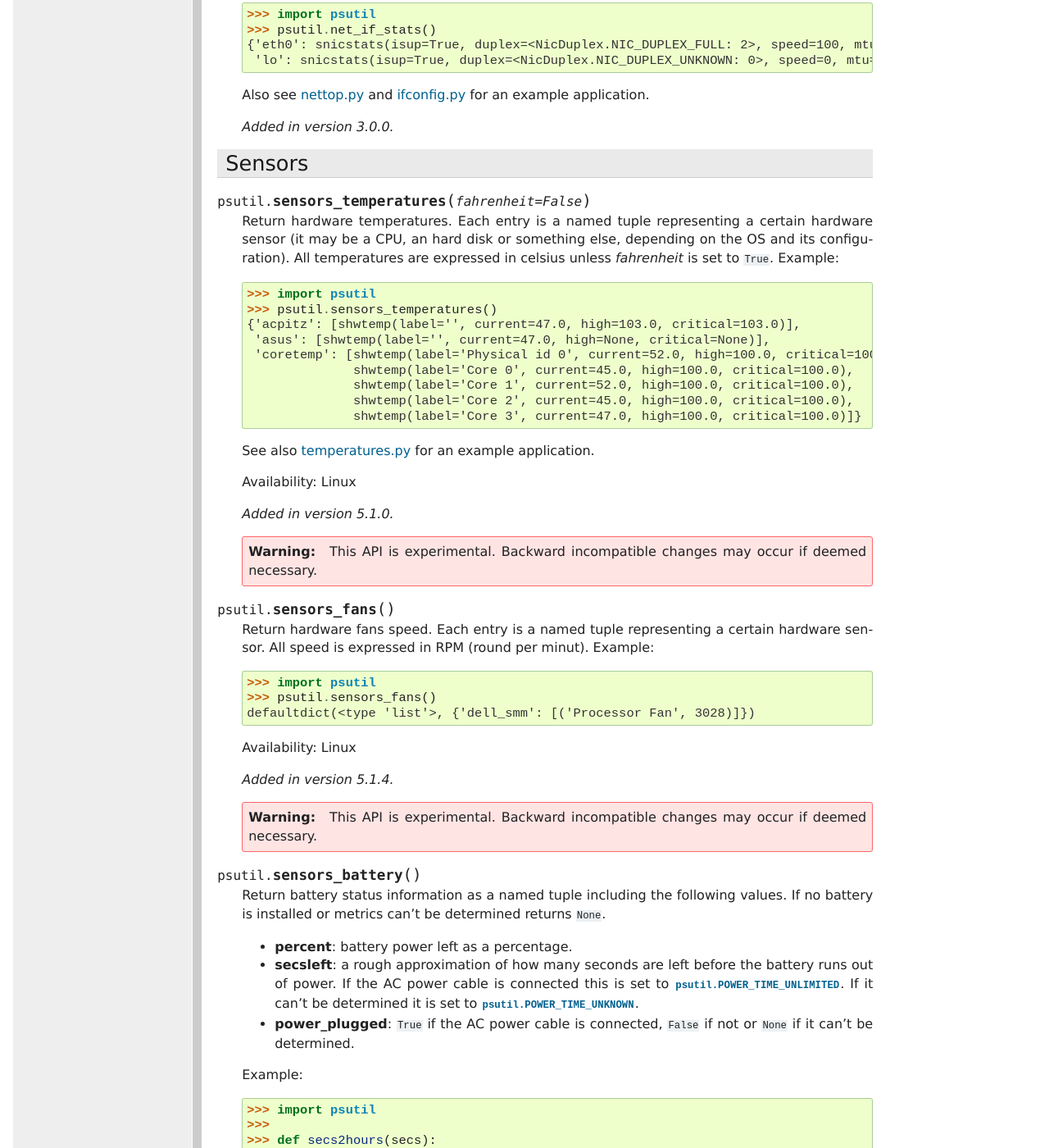
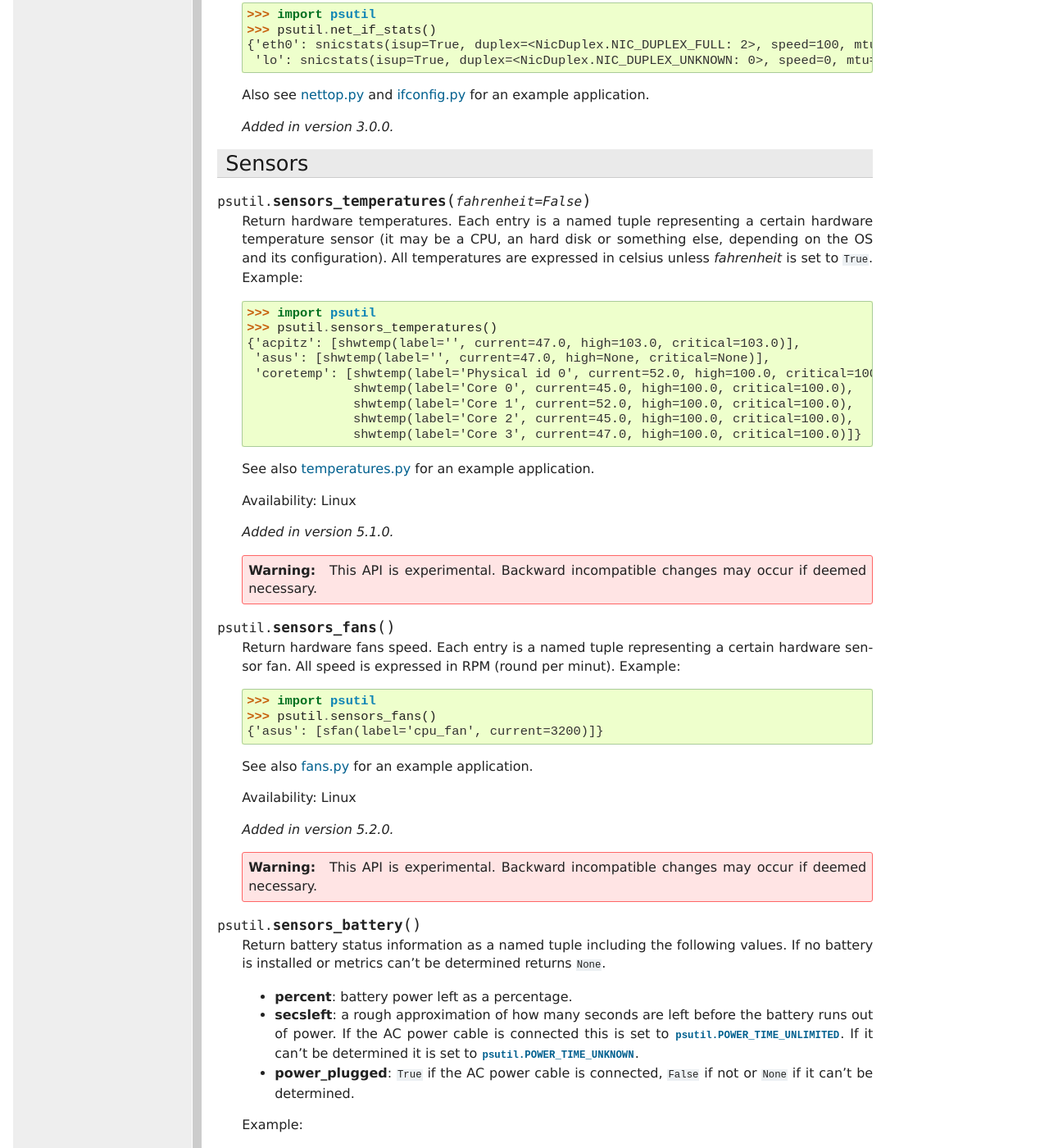
Before and after one commit to giampaolo/psutil, a Sphinx documentation site: the page built from docs/index.rst, in a window 1280 px wide and 1400 px high, scrolled down 9848 px. Shown: the whole window at 82% size. Built offline with Sphinx 7.4.7, drawn with Linux system fonts in a browser that asks for light colours; formulas are drawn with MathJax 3; some of the changed text lies outside the part shown.

Commit message:
#974 sensors_fans(): add example script, return dict and named tuple instead of dict + tuple; give CREDITS

```diff
--- a/docs/index.rst
+++ b/docs/index.rst
@@ -626,8 +626,8 @@ Sensors
 .. function:: sensors_temperatures(fahrenheit=False)
 
   Return hardware temperatures. Each entry is a named tuple representing a
-  certain hardware sensor (it may be a CPU, an hard disk or something
-  else, depending on the OS and its configuration).
+  certain hardware temperature sensor (it may be a CPU, an hard disk or
+  something else, depending on the OS and its configuration).
   All temperatures are expressed in celsius unless *fahrenheit* is set to
   ``True``. Example::
 
@@ -656,16 +656,19 @@ Sensors
 .. function:: sensors_fans()
 
   Return hardware fans speed. Each entry is a named tuple representing a
-  certain hardware sensor.
+  certain hardware sensor fan.
   All speed is expressed in RPM (round per minut). Example::
 
     >>> import psutil
     >>> psutil.sensors_fans()
-    defaultdict(<type 'list'>, {'dell_smm': [('Processor Fan', 3028)]})
+    {'asus': [sfan(label='cpu_fan', current=3200)]}
+
+  See also `fans.py <https://github.com/giampaolo/psutil/blob/master/scripts/fans.py>`__
+  for an example application.
 
   Availability: Linux
 
-  .. versionadded:: 5.1.4
+  .. versionadded:: 5.2.0
 
   .. warning::
 
--- a/psutil/__init__.py
+++ b/psutil/__init__.py
@@ -192,7 +192,7 @@ __all__ = [
 ]
 __all__.extend(_psplatform.__extra__all__)
 __author__ = "Giampaolo Rodola'"
-__version__ = "5.1.3"
+__version__ = "5.2.0"
 version_info = tuple([int(num) for num in __version__.split('.')])
 AF_LINK = _psplatform.AF_LINK
 POWER_TIME_UNLIMITED = _common.POWER_TIME_UNLIMITED
```
Also changed, not shown: other parts of docs/index.rst (+4 -0 lines), HISTORY.rst (+6 -6 lines), README.rst (+11 -6 lines), 5 other files.
